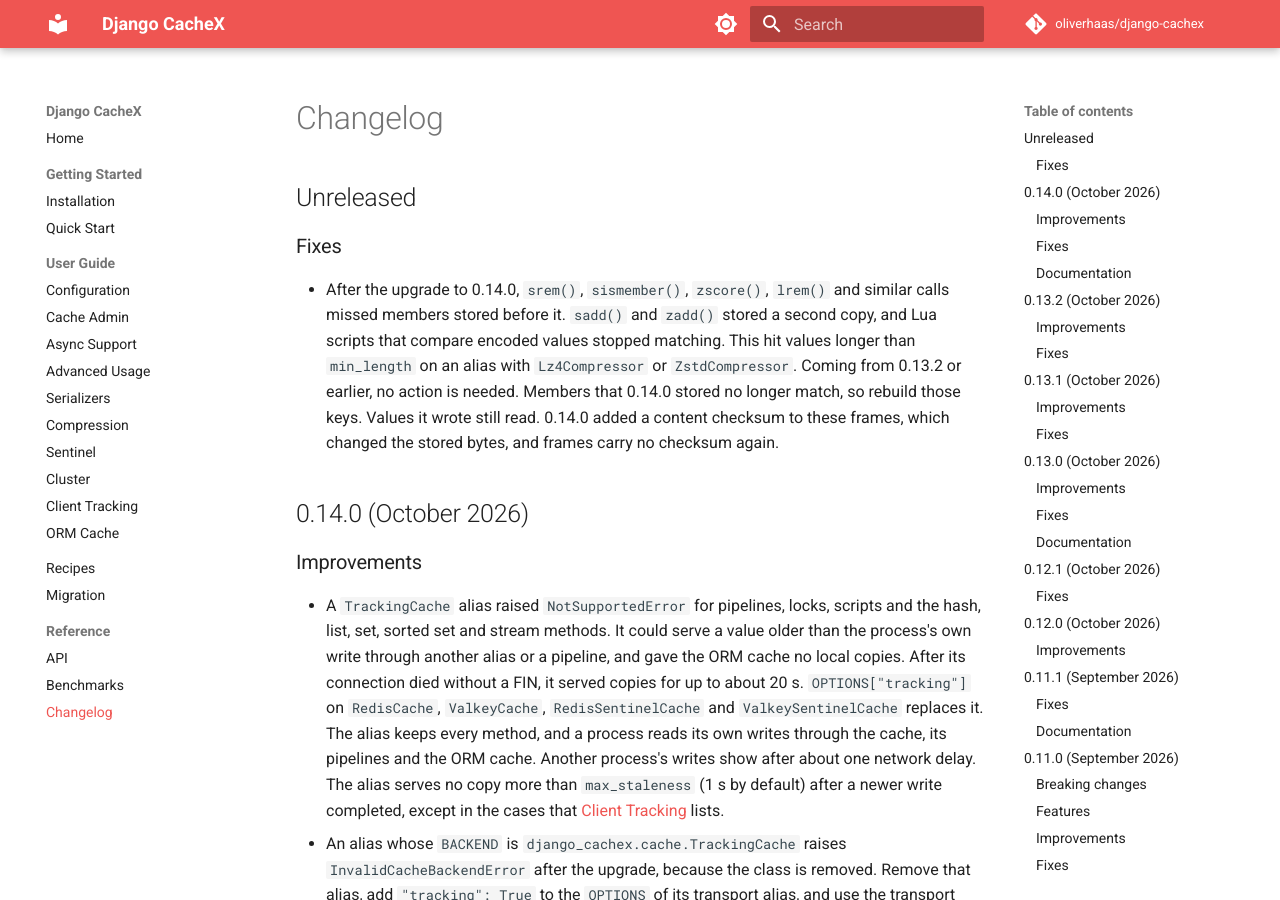
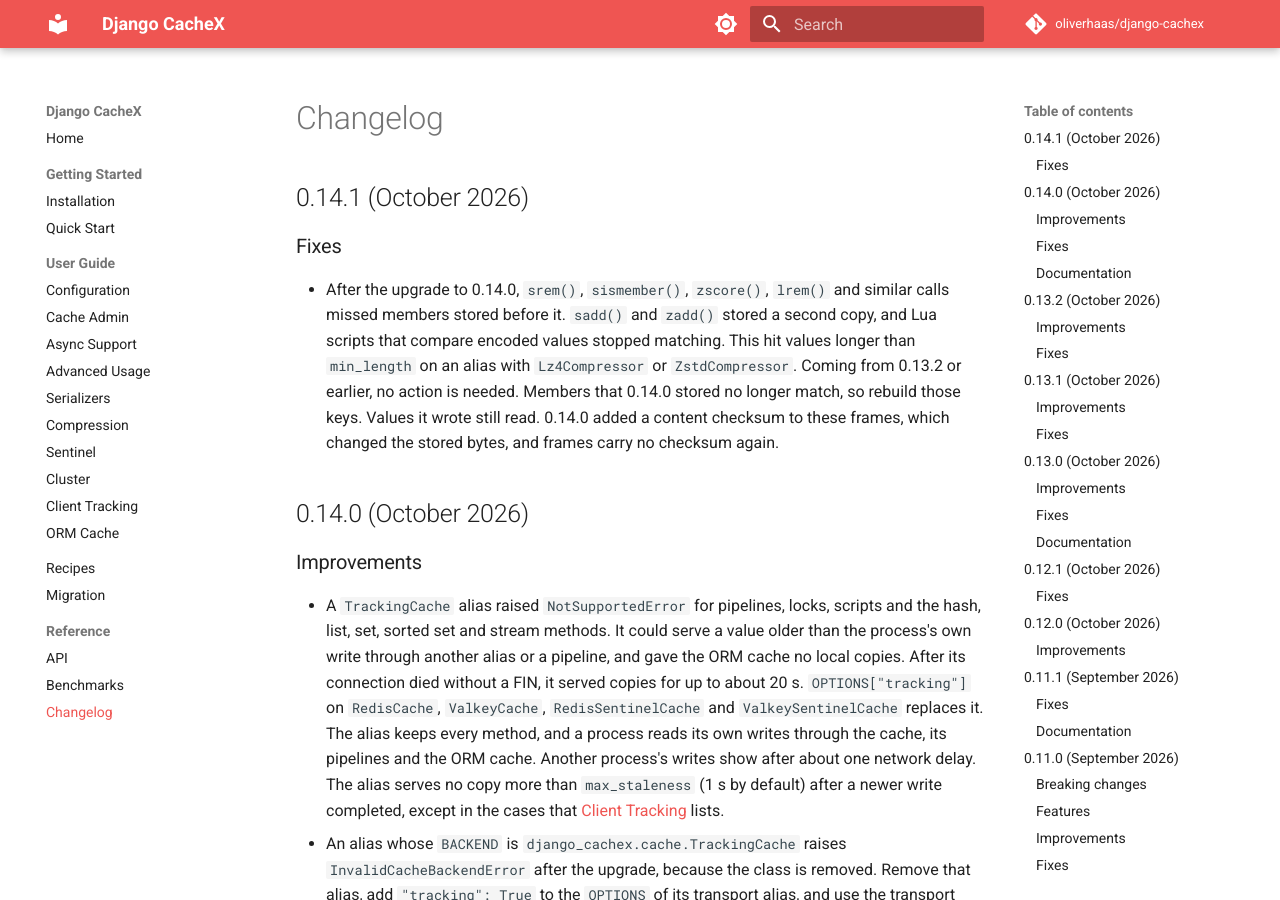
Before and after one commit to oliverhaas/django-cachex, an MkDocs documentation site: the page built from docs/reference/changelog.md, in a window 1280 px wide and 900 px high. Built offline with MkDocs 1.6.1 and Material for MkDocs 9.7.7, drawn with Linux system fonts in a browser that asks for light colours; comment, search, counter and statistics services are not loaded; the version menu is left out.

Commit message:
chore(release): bump version to 0.14.1

```diff
--- a/docs/reference/changelog.md
+++ b/docs/reference/changelog.md
@@ -1,6 +1,6 @@
 # Changelog
 
-## Unreleased
+## 0.14.1 (October 2026)
 
 ### Fixes
 
--- a/pyproject.toml
+++ b/pyproject.toml
@@ -1,6 +1,6 @@
 [project]
 name = "django-cachex"
-version = "0.14.0"
+version = "0.14.1"
 description = "Valkey and Redis cache backends for Django: standalone, Sentinel and Cluster topologies, sync and async APIs, and an ORM query cache"
 readme = "README.md"
 license = "MIT AND BSD-3-Clause"
```
Also changed, not shown: 1 other file.
